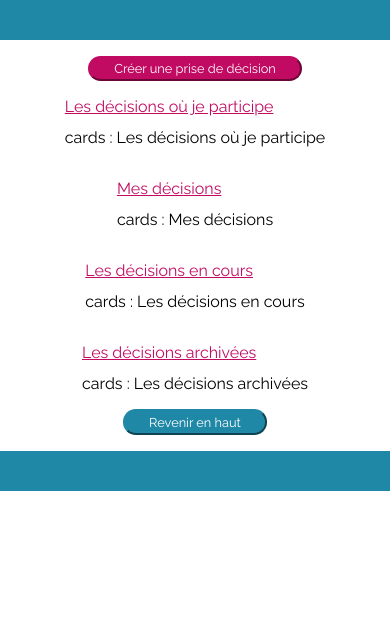
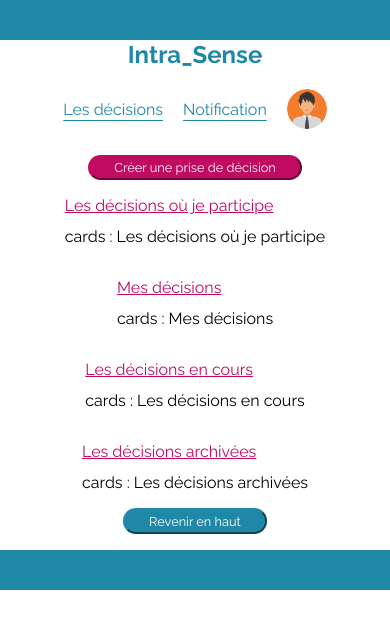
Before and after one commit to WildCodeSchool-2024-09/JS-RemoteFR-Vert-CrewCodeIle-MakeSense-P3, a React (Vite) app in the folder client/: page /homepage in a window 390 px wide. Shown: the top 628 px of the page. Built offline with nearby package versions, Linux system fonts and the light colour scheme.

Commit message:
feat: navbar creation

```diff
--- a/client/src/components/navBar/NavBar.tsx
+++ b/client/src/components/navBar/NavBar.tsx
@@ -1,17 +1,16 @@
 import { useState } from "react";
 import { NavLink } from "react-router-dom";
-//import style from "./NavBar.module.css";
+import style from "./NavBar.module.css";
 
 function NavBar() {
   const [isDropdownOpen, setIsDropdownOpen] = useState(false);
-  const [currentFilter, setCurrentFilter] = useState<string | null>(null);
 
   const toggleDropdown = () => {
     setIsDropdownOpen((currentState) => !currentState);
   };
 
-  const applyFilter = (filter: string) => {
-    setCurrentFilter(filter);
+  const closeDropdown = () => {
+    setIsDropdownOpen(false);
   };
 
   const handleKeyPress = (event: React.KeyboardEvent, action: () => void) => {
@@ -21,60 +20,77 @@ function NavBar() {
   };
 
   return (
-    <div className="NavBar">
-      <nav>
-        <ul className="navBarLink">
+    <div className={style.NavBar}>
+      <nav className={style.navContainer}>
+        <div className={style.title}>Intra_Sense</div>
+        <ul className={style.navBarLink}>
           <li>
             <button
               type="button"
-              className="dropdownButton"
+              className={style.dropdownButton}
               onClick={toggleDropdown}
               onKeyDown={(event) => handleKeyPress(event, toggleDropdown)}
             >
               Les décisions
             </button>
             {isDropdownOpen && (
-              <ul className="dropdownMenu">
+              <ul className={style.dropdownMenu}>
                 <li
-                  onClick={() => applyFilter("ParticipationDecisions")}
+                  onClick={() => {
+                    closeDropdown();
+                  }}
                   onKeyDown={(event) =>
-                    handleKeyPress(event, () =>
-                      applyFilter("ParticipationDecisions"),
-                    )
+                    handleKeyPress(event, () => {
+                      closeDropdown();
+                    })
                   }
                 >
                   Les décisions où je participe
                 </li>
                 <li
-                  onClick={() => applyFilter("MesDecisions")}
+                  onClick={() => {
+                    closeDropdown();
+                  }}
                   onKeyDown={(event) =>
-                    handleKeyPress(event, () => applyFilter("MesDecisions"))
+                    handleKeyPress(event, () => {
+                      closeDropdown();
+                    })
                   }
                 >
                   Mes décisions
                 </li>
                 <li
-                  onClick={() => applyFilter("DecisionsEnCours")}
+                  onClick={() => {
+                    closeDropdown();
+                  }}
                   onKeyDown={(event) =>
-                    handleKeyPress(event, () => applyFilter("DecisionsEnCours"))
+                    handleKeyPress(event, () => {
+                      closeDropdown();
+                    })
                   }
                 >
                   Les décisions en cours
                 </li>
                 <li
-                  onClick={() => applyFilter("DecisionsArchivees")}
+                  onClick={() => {
+                    closeDropdown();
+                  }}
                   onKeyDown={(event) =>
-                    handleKeyPress(event, () =>
-                      applyFilter("DecisionsArchivees"),
-                    )
+                    handleKeyPress(event, () => {
+                      closeDropdown();
+                    })
                   }
                 >
                   Les décisions archivées
                 </li>
                 <li
-                  onClick={() => applyFilter("ToutesDecisions")}
+                  onClick={() => {
+                    closeDropdown();
+                  }}
                   onKeyDown={(event) =>
-                    handleKeyPress(event, () => applyFilter("ToutesDecisions"))
+                    handleKeyPress(event, () => {
+                      closeDropdown();
+                    })
                   }
                 >
                   Toutes les décisions
@@ -85,10 +101,8 @@ function NavBar() {
           <li>
             <button
               type="button"
-              className="notificationButton"
-              onClick={() => {
-                // Action à réaliser pour les notifications ????
-              }}
+              className={style.notificationButton}
+              onClick={() => {}}
               onKeyDown={(event) =>
                 handleKeyPress(event, () => console.log("Notification clicked"))
               }
@@ -98,21 +112,16 @@ function NavBar() {
           </li>
           <li>
             <NavLink to={"/profile"}>
-              <div className="profileIcon">
+              <div className={style.profileIcon}>
                 <img
-                  src="../../assets/images/utilisateur.png"
+                  src="../../../public/utilisateur.png"
                   alt="Profil img"
-                  className="profileImage"
+                  className={style.profileImage}
                 />
               </div>
             </NavLink>
           </li>
         </ul>
-        {currentFilter && (
-          <div className="filterInfo">
-            <p>Filtre actuel : {currentFilter}</p>
-          </div>
-        )}
       </nav>
     </div>
   );
--- a/client/src/components/navBar/navBar.module.css
+++ b/client/src/components/navBar/navBar.module.css
@@ -0,0 +1,112 @@
+.navContainer {
+  display: flex;
+  align-items: center;
+  justify-content: space-between;
+  padding: 0 15px;
+}
+
+.title {
+  font-size: 24px;
+  color: var(--color-primary-active);
+  font-family: "raleway", sans-serif;
+  font-weight: bolder;
+}
+
+.navBarLink {
+  display: flex;
+  justify-content: flex-end;
+  align-items: center;
+  list-style: none;
+  padding: 0;
+  margin: 0;
+  font-family: "raleway", sans-serif;
+}
+
+.navBarLink {
+  display: flex;
+  justify-content: flex-end;
+  align-items: center;
+  list-style: none;
+  padding: 0;
+  margin: 0;
+  font-family: "raleway", sans-serif;
+}
+
+.navBarLink > li {
+  margin: 0 15px;
+}
+
+.dropdownButton,
+.notificationButton {
+  background-color: white;
+  border: none;
+  color: var(--color-primary-active);
+  cursor: pointer;
+  font-size: 16px;
+  text-decoration: underline;
+  text-underline-offset: 5px;
+}
+
+.dropdownMenu {
+  position: absolute;
+  background-color: white;
+  border: 1px solid var(--color-primary-active);
+  padding: 10px;
+  list-style: none;
+  margin-top: 5px;
+  text-underline-offset: 5px;
+}
+
+.dropdownMenu > li {
+  margin-bottom: 5px;
+  cursor: pointer;
+  color: var(--color-primary-active);
+  text-decoration: underline;
+}
+
+.dropdownMenu > li:last-child {
+  margin-bottom: 0;
+}
+
+.notificationButton {
+  font-size: 16px;
+  color: var(--color-primary-active);
+}
+
+.profileIcon {
+  display: flex;
+  justify-content: center;
+  align-items: center;
+}
+
+.profileImage {
+  width: 40px;
+  height: 40px;
+  border-radius: 50%;
+}
+
+/* MOBILE */
+@media screen and (max-width: 768px) {
+  .navContainer {
+    flex-direction: column;
+    align-items: center;
+  }
+
+  .title {
+    margin-bottom: 10px;
+    text-align: center;
+  }
+
+  .navBarLink {
+    justify-content: center;
+  }
+
+  .navBarLink {
+    justify-content: center;
+    flex-direction: row;
+  }
+
+  .navBarLink > li {
+    margin: 10px 10px;
+  }
+}
--- a/client/src/pages/homePage/HomePage.tsx
+++ b/client/src/pages/homePage/HomePage.tsx
@@ -1,8 +1,10 @@
+import NavBar from "../../components/navBar/NavBar";
 import style from "./homePage.module.css";
 
 export default function HomePage() {
   return (
     <div>
+      <NavBar />
       <main>
         <button type="button" className={style.buttonCreateDecision}>
           Créer une prise de décision
```
Also changed, not shown: client/public/utilisateur.png (renamed from client/src/assets/images/utilisateur.png).
